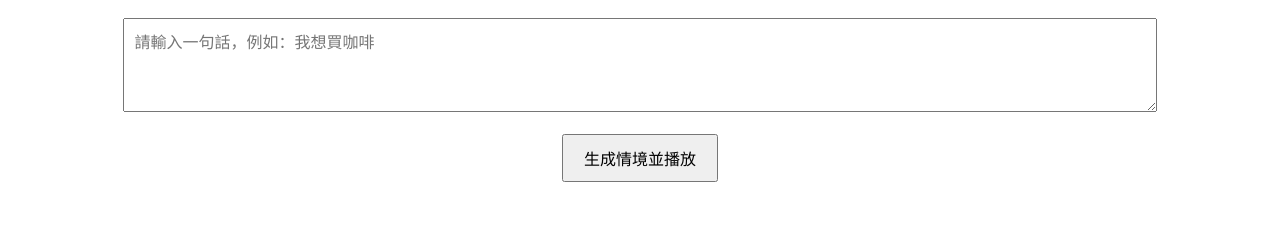
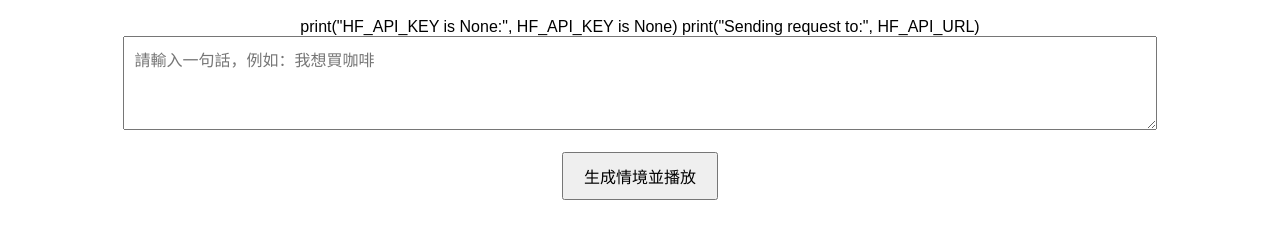
Before and after one commit to geogeolo/image-saas-lab, a plain HTML site: page frontend/dialogue.html in a window 1280 px wide. Shown: the part 99-338 px from the top of the page. Drawn offline with Linux system fonts and the light colour scheme.

Commit message:
Update dialogue.html

```diff
--- a/frontend/dialogue.html
+++ b/frontend/dialogue.html
@@ -8,7 +8,8 @@
 </head>
 <body>
   <h1>語音情境模擬器</h1>
-
+  print("HF_API_KEY is None:", HF_API_KEY is None)
+  print("Sending request to:", HF_API_URL)
   <textarea id="dialogueInput" rows="4" cols="50" placeholder="請輸入一句話，例如：我想買咖啡"></textarea><br><br>
   <button onclick="simulateDialogue()">生成情境並播放</button>
 
```
